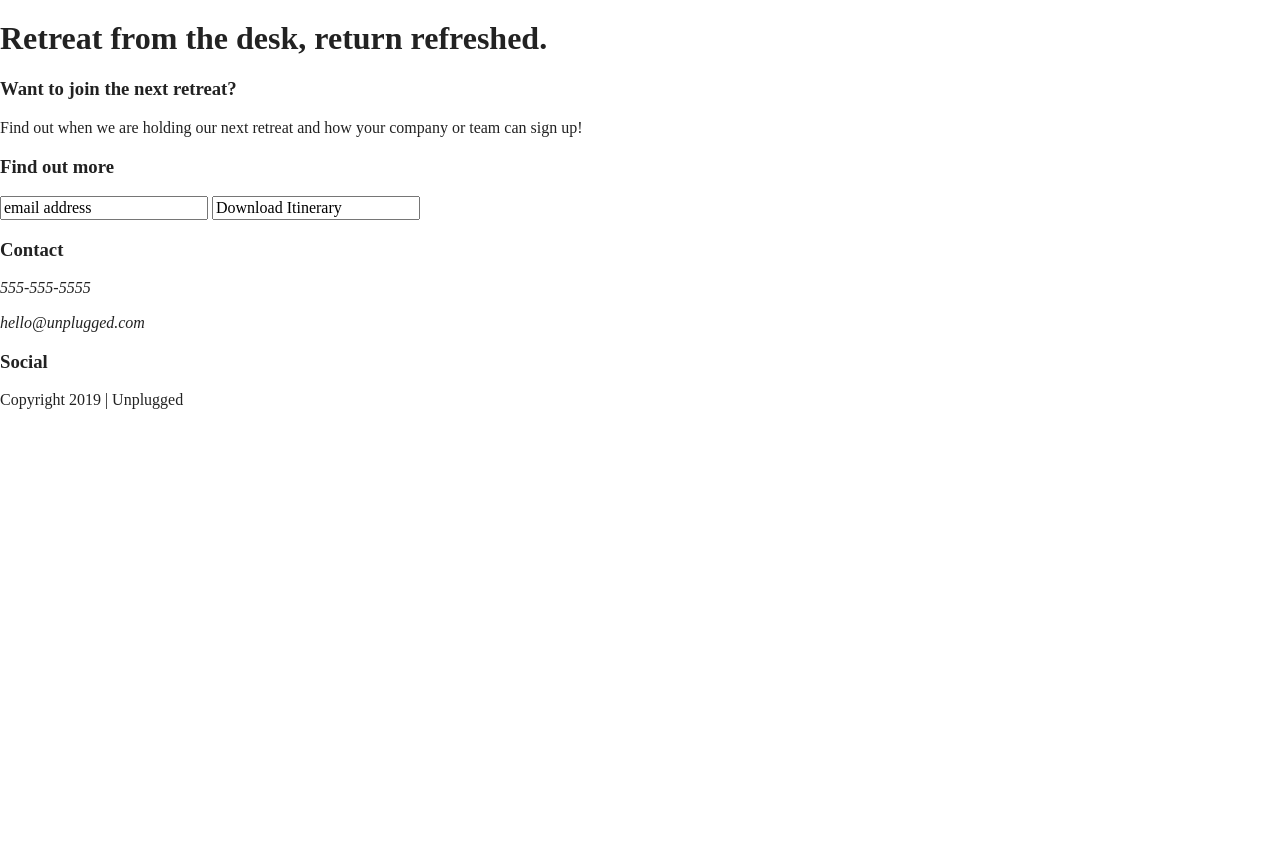
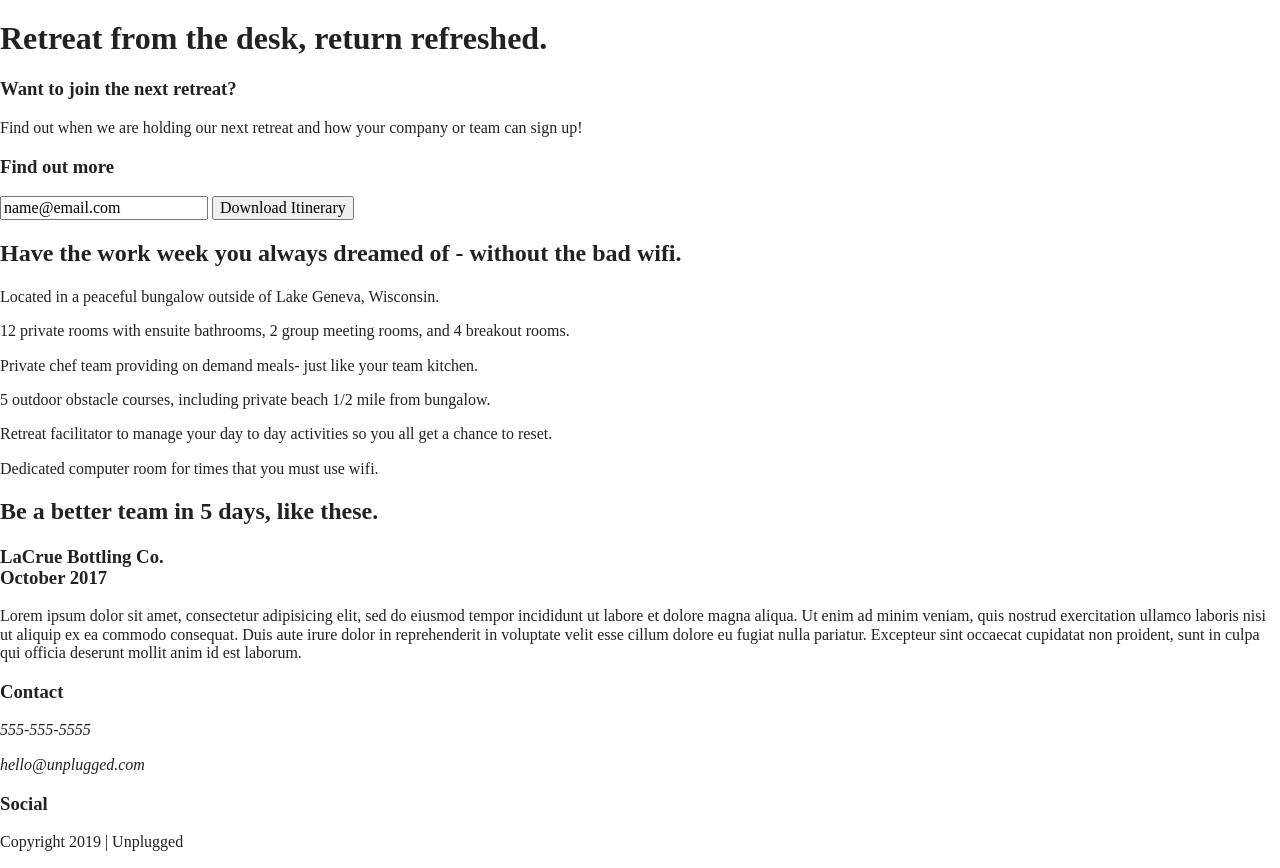
Before and after one commit to ll-zerr/unplugged, a website built with Parcel: page index.html in a window 1280 px wide. Shown: the part 162-1030 px from the top of the page. Before the commit the page ends 800 px from the top, so only its background shows below. Built offline with nearby package versions, Linux system fonts and the light colour scheme.

Commit message:
Finished coding homepg content

```diff
--- a/index.html
+++ b/index.html
@@ -58,12 +58,68 @@
 
         <div class="form">
           <h3>Find out more</h3>
-          <input type="text" name="name" value="email address">
-          <input type="text" name="button" value="Download Itinerary">
+          <input type="text" name="name" value="name@email.com">
+          <input type="button" value="Download Itinerary">
         </div>
+      </div>
+      <!--aside content wrapper ends -->
+    </aside>
 
-      </div> <!--aside content wrapper ends -->
-    </aside>
+    <section class="features">
+      <div class="content-wrapper">
+        <!-- add your features content here -->
+        <h2>Have the work week you always dreamed of - without the bad wifi.</h2>
+        <div class="features-items">
+          <article>
+            <p class="fontawesome-icon"></p>
+            <p class="features-items-description">Located in a peaceful bungalow outside of Lake Geneva, Wisconsin.</p>
+          </article>
+
+          <article>
+            <p class="fontawesome-icon"></p>
+            <p class="features-items-description">12 private rooms with ensuite bathrooms, 2 group meeting rooms, and 4 breakout rooms.</p>
+          </article>
+
+          <article>
+            <p class="fontawesome-icon"></p>
+            <p class="features-items-description">Private chef team providing on demand meals- just like your team kitchen.</p>
+          </article>
+
+          <article>
+            <p class="fontawesome-icon"></p>
+            <p class="features-items-description">5 outdoor obstacle courses, including private beach 1/2 mile from bungalow.</p>
+          </article>
+
+          <article>
+            <p class="fontawesome-icon"></p>
+            <p class="features-items-description">Retreat facilitator to manage your day to day activities so you all get a chance to reset.</p>
+          </article>
+
+          <article>
+            <p class="fontawesome-icon"></p>
+            <p class="features-items-description">Dedicated computer room for times that you must use wifi.</p>
+          </article>
+        </div>
+      </div> <!-- features content-wrapper ends -->
+    </section>
+
+    <section class="reviews">
+      <div class="content-wrapper">
+        <!-- add your reviews content here -->
+        <h2>Be a better team in 5 days, like these.</h2>
+        <article class="company-review">
+          <!-- image here -->
+          <div class="company-content">
+            <h3>LaCrue Bottling Co. <br /> October 2017</h3>
+            <p>Lorem ipsum dolor sit amet, consectetur adipisicing elit, sed do eiusmod tempor incididunt ut labore et dolore magna aliqua. Ut enim ad minim veniam, quis nostrud exercitation ullamco laboris nisi ut aliquip ex ea commodo
+              consequat. Duis aute irure dolor in reprehenderit in voluptate velit esse cillum dolore eu fugiat nulla pariatur. Excepteur sint occaecat cupidatat non proident, sunt in culpa qui officia deserunt mollit anim id est laborum.</p>
+          </div>
+        </article> <!-- company-review ends -->
+
+      </div> <!-- reviews content-wrapper ends -->
+    </section>
+
+
   </main>
 
   <footer>
```
